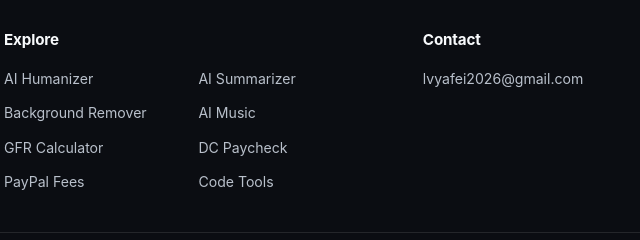
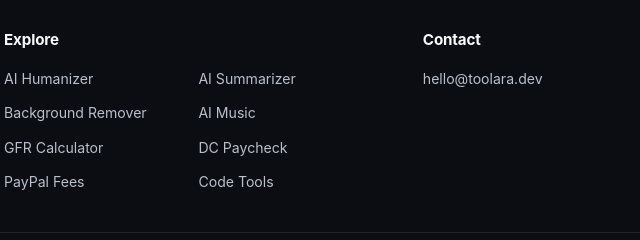
Before and after one commit to lvyafei2026-coder/gfr-calculator, a plain HTML site: page de/index.html in a window 1280 px wide. Shown: the part 7372-7612 px from the top of the page, 507-1147 px from the left. Drawn offline with Linux system fonts and the light colour scheme.

Commit message:
Use brand email in site contact links

```diff
--- a/de/index.html
+++ b/de/index.html
@@ -295,7 +295,7 @@
 <a href="https://dc-pay.toolara.dev/">DC Paycheck</a>
 <a href="https://paypal.toolara.dev/">PayPal Fees</a>
 <a href="https://devtools.toolara.dev/">Code Tools</a></nav></section>
-<section class="site-footer-column"><h2 class="site-footer-heading">Contact</h2><p class="site-footer-contact"><a href="mailto:lvyafei2026@gmail.com">lvyafei2026@gmail.com</a></p></section>
+<section class="site-footer-column"><h2 class="site-footer-heading">Contact</h2><p class="site-footer-contact"><a href="mailto:hello@toolara.dev">hello@toolara.dev</a></p></section>
 </div>
 <div class="site-footer-bottom"><p class="site-footer-privacy" data-i18n="footer">Läuft vollständig in Ihrem Browser. Es werden keine Daten gesammelt oder übertragen.</p></div>
 </div>
```
Also changed, not shown: es/index.html (+1 -1 lines), index.html (+1 -1 lines), ja/index.html (+1 -1 lines), ko/index.html (+1 -1 lines), ru/index.html (+1 -1 lines), zh-tw/index.html (+1 -1 lines), zh/index.html (+1 -1 lines).
